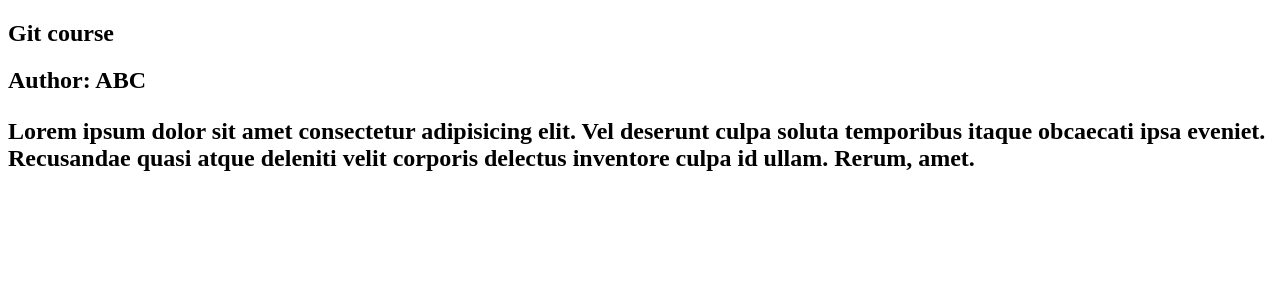
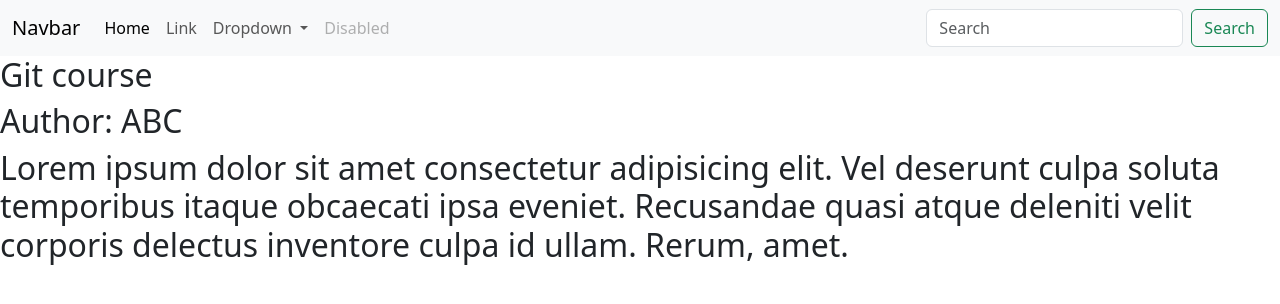
Before and after one commit to HarshT-Argusoft/GitGithub, a plain HTML site: page index.html in a window 1280 px wide. Drawn offline with nearby package versions, Linux system fonts and the light colour scheme.

Commit message:
Add Navbar

```diff
--- a/index.html
+++ b/index.html
@@ -1,10 +1,46 @@
 <!DOCTYPE html>
 <html lang="en">
 <head>
-
+    <link href="https://cdn.jsdelivr.net/npm/bootstrap@5.3.0-alpha1/dist/css/bootstrap.min.css" rel="stylesheet" integrity="sha384-GLhlTQ8iRABdZLl6O3oVMWSktQOp6b7In1Zl3/Jr59b6EGGoI1aFkw7cmDA6j6gD" crossorigin="anonymous">
     <title>Document</title>
 </head>
 <body>
+    <nav class="navbar navbar-expand-lg bg-body-tertiary">
+        <div class="container-fluid">
+          <a class="navbar-brand" href="#">Navbar</a>
+          <button class="navbar-toggler" type="button" data-bs-toggle="collapse" data-bs-target="#navbarSupportedContent" aria-controls="navbarSupportedContent" aria-expanded="false" aria-label="Toggle navigation">
+            <span class="navbar-toggler-icon"></span>
+          </button>
+          <div class="collapse navbar-collapse" id="navbarSupportedContent">
+            <ul class="navbar-nav me-auto mb-2 mb-lg-0">
+              <li class="nav-item">
+                <a class="nav-link active" aria-current="page" href="#">Home</a>
+              </li>
+              <li class="nav-item">
+                <a class="nav-link" href="#">Link</a>
+              </li>
+              <li class="nav-item dropdown">
+                <a class="nav-link dropdown-toggle" href="#" role="button" data-bs-toggle="dropdown" aria-expanded="false">
+                  Dropdown
+                </a>
+                <ul class="dropdown-menu">
+                  <li><a class="dropdown-item" href="#">Action</a></li>
+                  <li><a class="dropdown-item" href="#">Another action</a></li>
+                  <li><hr class="dropdown-divider"></li>
+                  <li><a class="dropdown-item" href="#">Something else here</a></li>
+                </ul>
+              </li>
+              <li class="nav-item">
+                <a class="nav-link disabled">Disabled</a>
+              </li>
+            </ul>
+            <form class="d-flex" role="search">
+              <input class="form-control me-2" type="search" placeholder="Search" aria-label="Search">
+              <button class="btn btn-outline-success" type="submit">Search</button>
+            </form>
+          </div>
+        </div>
+      </nav>
     <h2>Git course</h2>
     <h2> Author: ABC <h2>
     <div>
```
Also changed, not shown: 1 other file.
